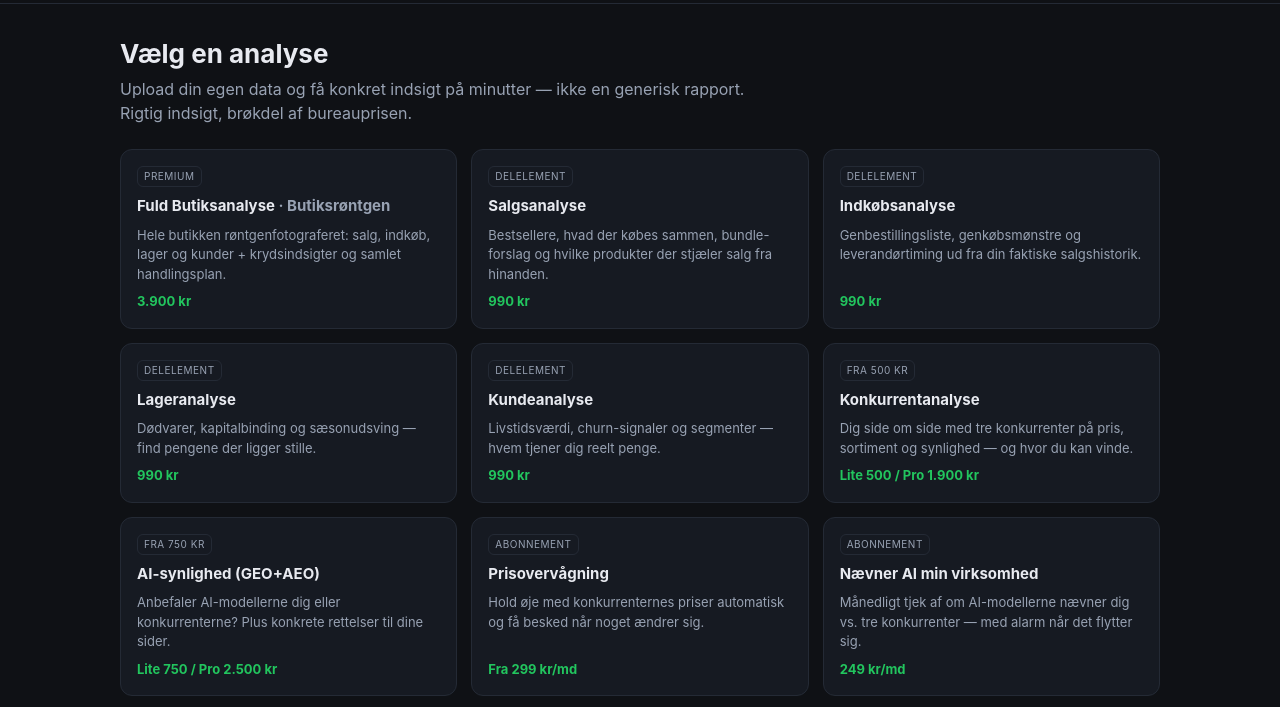
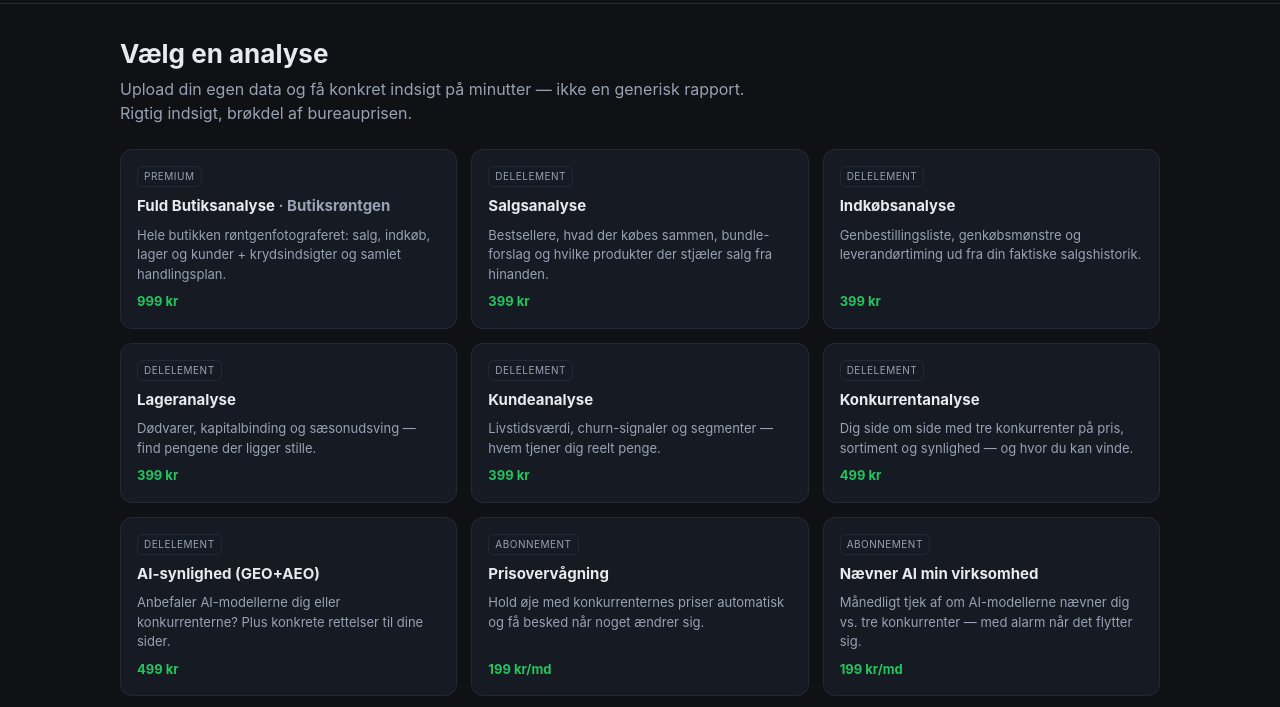
Before and after one commit to SLS-Tech-DK/afgang, a website: page frontend/afgang-selfserve.html in a window 1280 px wide. Shown: the part 68-775 px from the top of the page. Drawn offline with Linux system fonts and the light colour scheme.

Commit message:
Afgang: ret katalog-priser til kanoniske Stripe-priser (399/999/499/199md)

```diff
--- a/frontend/afgang-selfserve.html
+++ b/frontend/afgang-selfserve.html
@@ -2377,23 +2377,23 @@ var STRIPE_LINKS = window.AFGANG_STRIPE_LINKS || {
 /* ---------- Produktkatalog ----------
    inputkind: csv | csv_stock | domain_comp | brand_comp | pagetext */
 var PRODUCTS = [
-  {type:"butiksanalyse", name:"Fuld Butiksanalyse", nick:"Butiksrøntgen", badge:"Premium", price:"3.900 kr",
+  {type:"butiksanalyse", name:"Fuld Butiksanalyse", nick:"Butiksrøntgen", badge:"Premium", price:"999 kr",
    desc:"Hele butikken røntgenfotograferet: salg, indkøb, lager og kunder + krydsindsigter og samlet handlingsplan.", inputkind:"csv_stock"},
-  {type:"salgsanalyse", name:"Salgsanalyse", badge:"Delelement", price:"990 kr",
+  {type:"salgsanalyse", name:"Salgsanalyse", badge:"Delelement", price:"399 kr",
    desc:"Bestsellere, hvad der købes sammen, bundle-forslag og hvilke produkter der stjæler salg fra hinanden.", inputkind:"csv"},
-  {type:"indkobsanalyse", name:"Indkøbsanalyse", badge:"Delelement", price:"990 kr",
+  {type:"indkobsanalyse", name:"Indkøbsanalyse", badge:"Delelement", price:"399 kr",
    desc:"Genbestillingsliste, genkøbsmønstre og leverandørtiming ud fra din faktiske salgshistorik.", inputkind:"csv"},
-  {type:"lageranalyse", name:"Lageranalyse", badge:"Delelement", price:"990 kr",
+  {type:"lageranalyse", name:"Lageranalyse", badge:"Delelement", price:"399 kr",
    desc:"Dødvarer, kapitalbinding og sæsonudsving — find pengene der ligger stille.", inputkind:"csv_stock"},
-  {type:"kundeanalyse", name:"Kundeanalyse", badge:"Delelement", price:"990 kr",
+  {type:"kundeanalyse", name:"Kundeanalyse", badge:"Delelement", price:"399 kr",
    desc:"Livstidsværdi, churn-signaler og segmenter — hvem tjener dig reelt penge.", inputkind:"csv"},
-  {type:"konkurrentanalyse", name:"Konkurrentanalyse", badge:"Fra 500 kr", price:"Lite 500 / Pro 1.900 kr",
+  {type:"konkurrentanalyse", name:"Konkurrentanalyse", badge:"Delelement", price:"499 kr",
    desc:"Dig side om side med tre konkurrenter på pris, sortiment og synlighed — og hvor du kan vinde.", inputkind:"domain_comp"},
-  {type:"ai_synlighed", name:"AI-synlighed (GEO+AEO)", badge:"Fra 750 kr", price:"Lite 750 / Pro 2.500 kr",
+  {type:"ai_synlighed", name:"AI-synlighed (GEO+AEO)", badge:"Delelement", price:"499 kr",
    desc:"Anbefaler AI-modellerne dig eller konkurrenterne? Plus konkrete rettelser til dine sider.", inputkind:"brand_comp"},
-  {type:"prisovervagning", name:"Prisovervågning", badge:"Abonnement", price:"Fra 299 kr/md",
+  {type:"prisovervagning", name:"Prisovervågning", badge:"Abonnement", price:"199 kr/md",
    desc:"Hold øje med konkurrenternes priser automatisk og få besked når noget ændrer sig.", inputkind:"domain_comp"},
-  {type:"naevner_ai_alarm", name:"Nævner AI min virksomhed", badge:"Abonnement", price:"249 kr/md",
+  {type:"naevner_ai_alarm", name:"Nævner AI min virksomhed", badge:"Abonnement", price:"199 kr/md",
    desc:"Månedligt tjek af om AI-modellerne nævner dig vs. tre konkurrenter — med alarm når det flytter sig.", inputkind:"brand_comp"},
   {type:"produkttekst", name:"Produkttekst-optimering", badge:"NEXT", price:"20 kr/produkt (min. 250)",
    desc:"Upload dit katalog → AEO-parathedsscore pr. produkt + optimerede tekster.", inputkind:"csv"},
```
